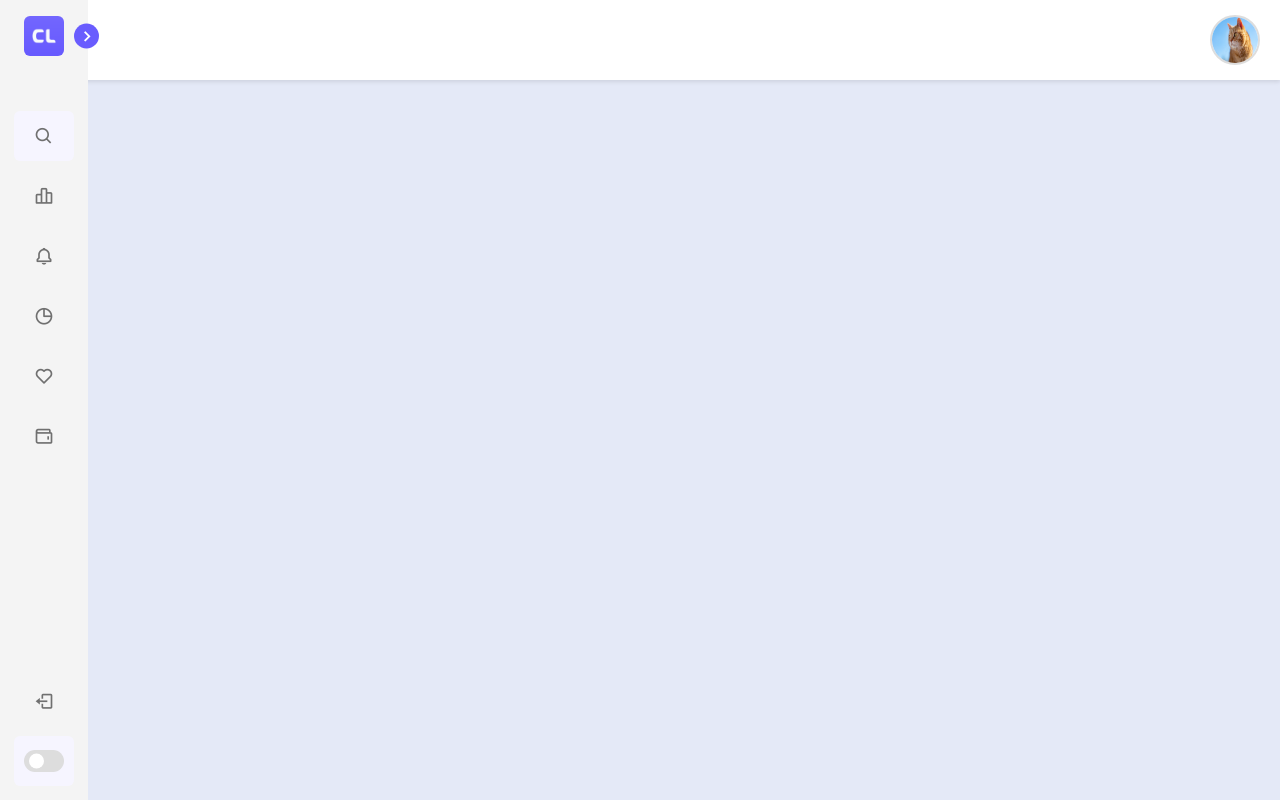
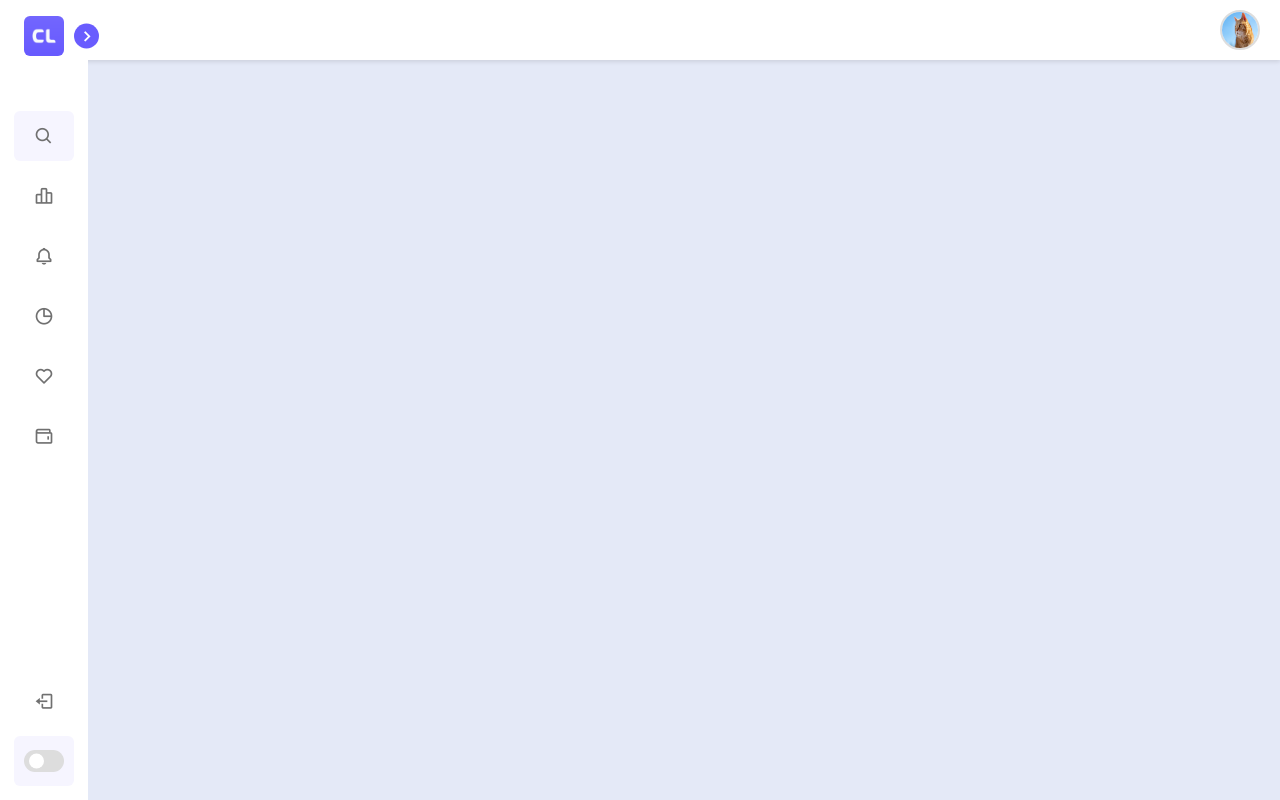
Before and after one commit to Smart-Eats/SmartEats, a React (Vite) app: page / in a window 1280 px wide. Built offline with nearby package versions, Linux system fonts and the light colour scheme.

Commit message:
css improved

```diff
--- a/src/Components/UserProfile/UserProfile.module.css
+++ b/src/Components/UserProfile/UserProfile.module.css
@@ -0,0 +1,4 @@
+.container{
+    /* margin-top: 60px; */
+    /* background-color: red; */
+}
--- a/src/Layout/AppLayout.css
+++ b/src/Layout/AppLayout.css
@@ -1,36 +1,38 @@
-
+/* Layout Container */
 .layout {
   display: flex;
   min-height: 100vh;
-    flex-direction: column;
 }
 
+/* Sidebar Styles (Already well-optimized in your code) */
 .sidebar {
   width: 250px;
   height: 100vh;
   position: fixed;
   left: 0;
   top: 0;
-    background-color: #f4f4f4;
+  background-color: var(--sidebar-color);
   z-index: 100;
+  transition: var(--tran-05);
 }
 
-body.dark .sidebar {
-    background-color: var(--sidebar-color) !important;
+.sidebar.close {
+  width: 88px;
 }
 
+/* Content Area */
 .content {
   flex-grow: 1;
-    transition: margin-left 0.3s ease;
+  margin-left: 250px; /* Adjust based on sidebar width */
+  height: 100vh;
+  overflow-y: auto; /* Enable vertical scrolling */
+  transition: var(--tran-05);
 }
 
-.with-sidebar {
-    margin-left: 250px;
+.sidebar.close ~ .content {
+  margin-left: 88px; /* Adjust when sidebar is closed */
 }
-
-.without-sidebar {
-    margin-left: 0;
+.main{
+    margin-top: 60px;
+    padding: 20px;
 }
-.sidebar.close ~ .content.with-sidebar {
-    margin-left: 80px;
-  }
--- a/src/Layout/AppLayout.jsx
+++ b/src/Layout/AppLayout.jsx
@@ -15,7 +15,9 @@ const AppLayout = ({ showSidebar = true }) => {
         }`}
       >
         <Navbar />
-        <Outlet />
+        <div className="main">
+          <Outlet />
+        </div>
         <Footer />
       </div>
     </div>
--- a/src/Layout/Navbar/Navbar.jsx
+++ b/src/Layout/Navbar/Navbar.jsx
@@ -2,17 +2,15 @@ import React, { useContext } from "react";
 import styles from "./Navbar.module.css";
 import { DarkMode } from "../../Store/DarkModeStore";
 const Navbar = () => {
-  const{isDarkMode} =useContext(DarkMode);
+  const { isDarkMode } = useContext(DarkMode);
   return (
     <nav className={`${styles.navbar} ${isDarkMode ? styles.dark : ""}`}>
       <div className={styles.nav_container}>
         <ul className={styles.navbar_links}>
           <li>
-            <img
-              src="./Images/cat.jpg"
-              className={styles.nav_img}
-              alt=""
-            />
+            <div className={styles.img_div}>
+              <img src="./Images/cat.jpg" className={styles.nav_img} alt="" />
+            </div>
           </li>
         </ul>
       </div>
--- a/src/Layout/Navbar/Navbar.module.css
+++ b/src/Layout/Navbar/Navbar.module.css
@@ -1,65 +1,43 @@
+/* Navbar Container */
 .navbar {
   width: 100%;
-  height: 80px;
-  display: flex;
-  justify-content: space-between;
-  align-items: center;
-  padding: 0 20px;
-  z-index: 101;
-  background-color: var(--sidebar-color); /* Uses Sidebar Theme */
-  box-shadow: 0 2px 4px rgba(0, 0, 0, 0.1);
-  animation: fadeIn 0.5s ease-in-out;
-}
-
-.nav_container {
-  width: 100%;
+  height: 60px;
   display: flex;
   justify-content: flex-end;
   align-items: center;
+  padding: 0 20px;
+  background-color: var(--sidebar-color);
+  box-shadow: 0 2px 4px rgba(0, 0, 0, 0.1);
+  position: fixed;
+  top: 0;
+  left: 0;
+  z-index: 1;
+  transition: var(--tran-05);
 }
 
+.sidebar.close ~ .navbar {
+  left: 88px; /* Adjust when sidebar is closed */
+}
+
+/* Navbar Links */
 .navbar_links {
   list-style: none;
+}
+.img_div{
   display: flex;
-  gap: 20px;
-  margin: 0;
-  padding: 0;
+  justify-content: center;
+  align-items: center;
 }
-
-.navbar_links li {
-  display: inline;
-}
-
+/* Profile Image */
 .nav_img {
   border-radius: 50%;
-  width: 50px;
-  height: 50px;
+  width: 40px;
+  height: 40px;
   border: 2px solid var(--toggle-color);
-  transition: transform 0.3s ease, border-color 0.3s ease;
+  transition: var(--tran-03);
 }
 
 .nav_img:hover {
   transform: scale(1.1);
   border-color: var(--primary-color);
 }
-
-/* ===== Dark Mode Support (No extra class needed) ===== */
-body.dark .navbar {
-  background-color: var(--sidebar-color); /* Will automatically adjust */
-  box-shadow: 0 2px 4px rgba(255, 255, 255, 0.1);
-}
-
-body.dark .nav_img {
-  border-color: var(--text-color);
-}
-
-@keyframes fadeIn {
-  from {
-    opacity: 0;
-    transform: translateY(-10px);
-  }
-  to {
-    opacity: 1;
-    transform: translateY(0);
-  }
-}
```
Also changed, not shown: src/App.jsx (+5 -2 lines), src/Components/UserProfile/UserProfile.jsx (+4 -2 lines). Lines whose indentation alone changed are shown as unchanged.
